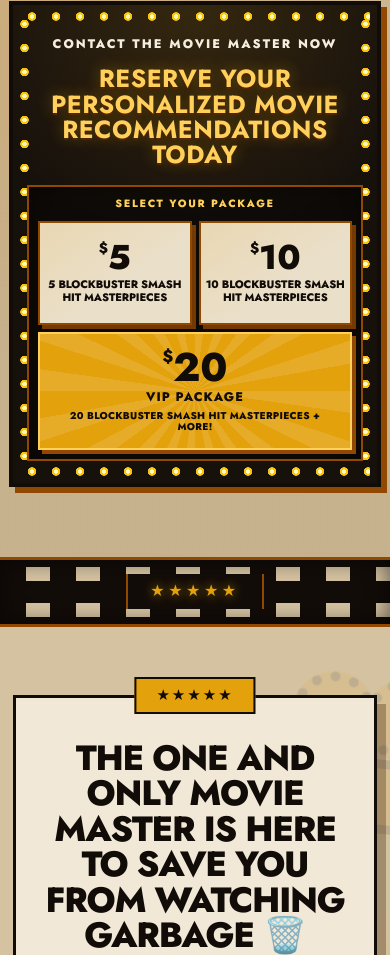
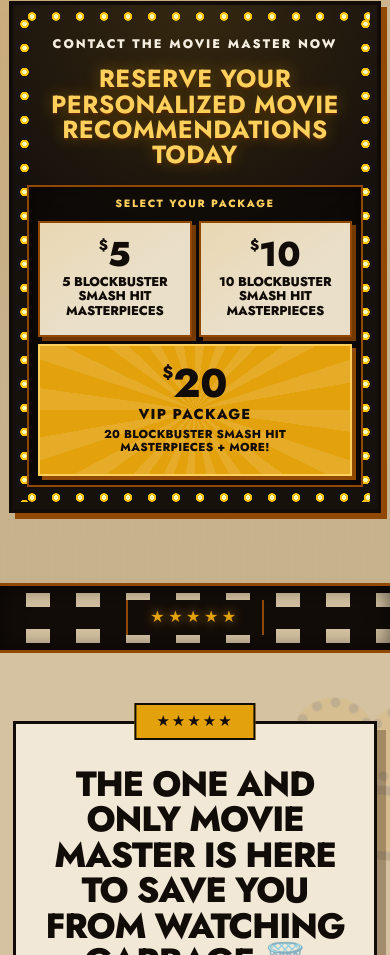
Before and after one commit to ISASTO/movie-master, a plain HTML site: page index.html in a window 390 px wide. Shown: the part 1188-2143 px from the top of the page. Drawn offline with Linux system fonts and the light colour scheme.

Commit message:
Restore Facebook profile link and enlarge package labels

```diff
--- a/index.html
+++ b/index.html
@@ -1131,12 +1131,12 @@
             <div class="purchase-contact-links">
               <a
                 class="purchase-contact-button purchase-contact-facebook"
-                href="https://m.me/robert.cravens.7"
+                href="https://www.facebook.com/robert.cravens.7"
                 target="_blank"
                 rel="noreferrer"
               >
                 <span aria-hidden="true">f</span>
-                MESSAGE ON FACEBOOK
+                OPEN FACEBOOK
               </a>
               <a
                 class="purchase-contact-button purchase-contact-email"
--- a/styles.css
+++ b/styles.css
@@ -884,7 +884,7 @@ h3 {
   align-content: center;
   gap: 5px;
   min-width: 0;
-  min-height: 94px;
+  min-height: 108px;
   padding: 10px 8px;
   border: 2px solid var(--gold-dark);
   background:
@@ -919,7 +919,7 @@ h3 {
 
 .reservation-package-options span {
   min-width: 0;
-  font-size: clamp(0.56rem, 1.05vw, 0.68rem);
+  font-size: clamp(0.68rem, 1.2vw, 0.82rem);
   font-weight: 800;
   line-height: 1.12;
   text-transform: uppercase;
@@ -928,7 +928,7 @@ h3 {
 .reservation-package-options .reservation-package-detail {
   max-width: 30ch;
   color: var(--ink);
-  font-size: clamp(0.49rem, 0.8vw, 0.58rem);
+  font-size: clamp(0.59rem, 0.95vw, 0.68rem);
   font-weight: 800;
   letter-spacing: 0.015em;
   line-height: 1.12;
@@ -3221,7 +3221,7 @@ h3 {
   }
 
   .reservation-package-options button {
-    min-height: 104px;
+    min-height: 116px;
     padding: 11px 5px;
   }
 
@@ -3231,7 +3231,7 @@ h3 {
 
   .reservation-package-options span {
     max-width: none;
-    font-size: 0.68rem;
+    font-size: 0.8rem;
     letter-spacing: -0.012em;
     line-height: 1.16;
   }
@@ -3239,7 +3239,7 @@ h3 {
   .reservation-package-options .reservation-package-vip {
     grid-column: 1 / -1;
     grid-template-columns: 1fr;
-    min-height: 118px;
+    min-height: 132px;
     padding: 12px 20px;
   }
 
@@ -3249,13 +3249,13 @@ h3 {
 
   .reservation-package-options .reservation-package-vip span {
     max-width: none;
-    font-size: 0.78rem;
+    font-size: 0.9rem;
     letter-spacing: 0.08em;
   }
 
   .reservation-package-options .reservation-package-vip .reservation-package-detail {
     max-width: 38ch;
-    font-size: 0.62rem;
+    font-size: 0.72rem;
     letter-spacing: 0.025em;
     line-height: 1.15;
   }
```
